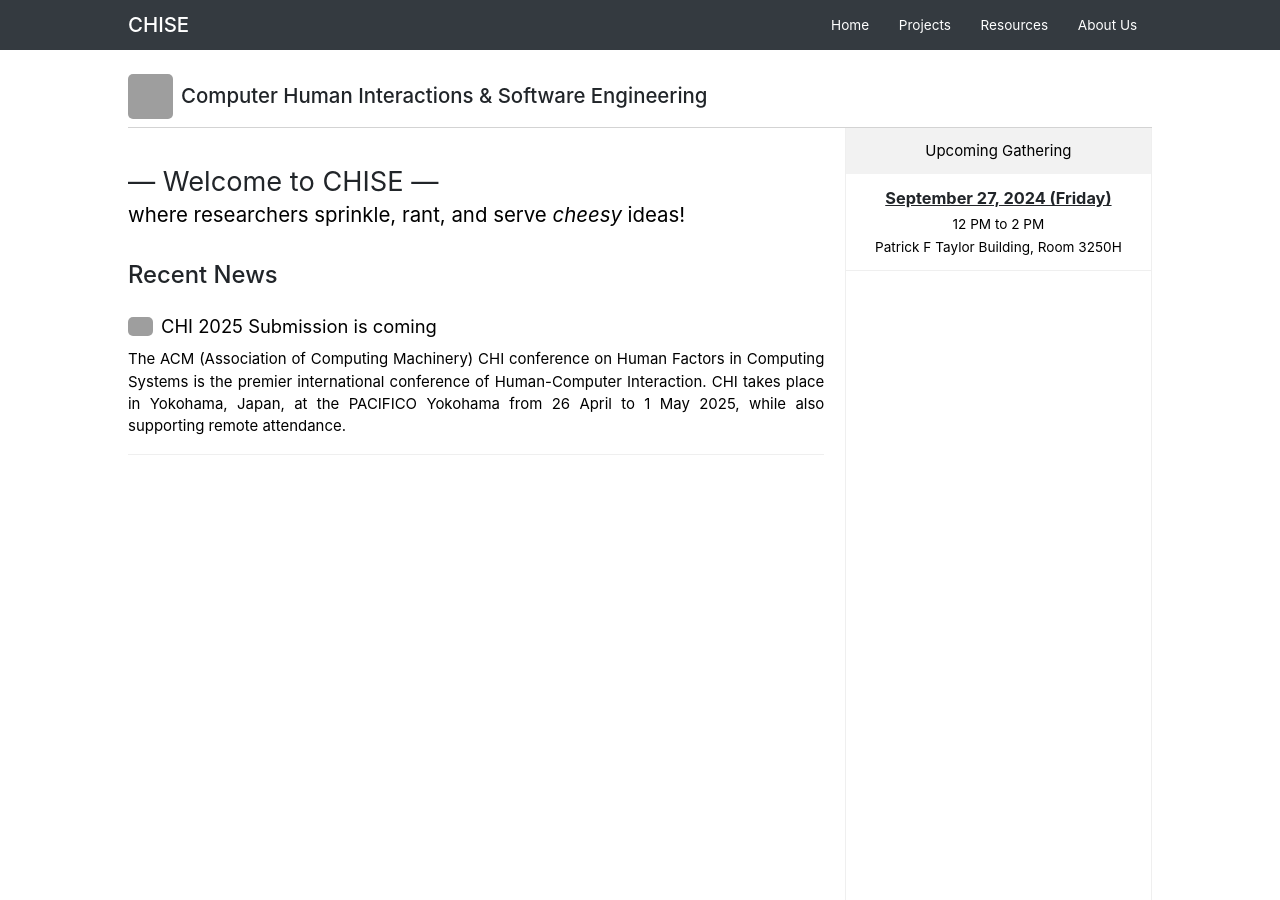
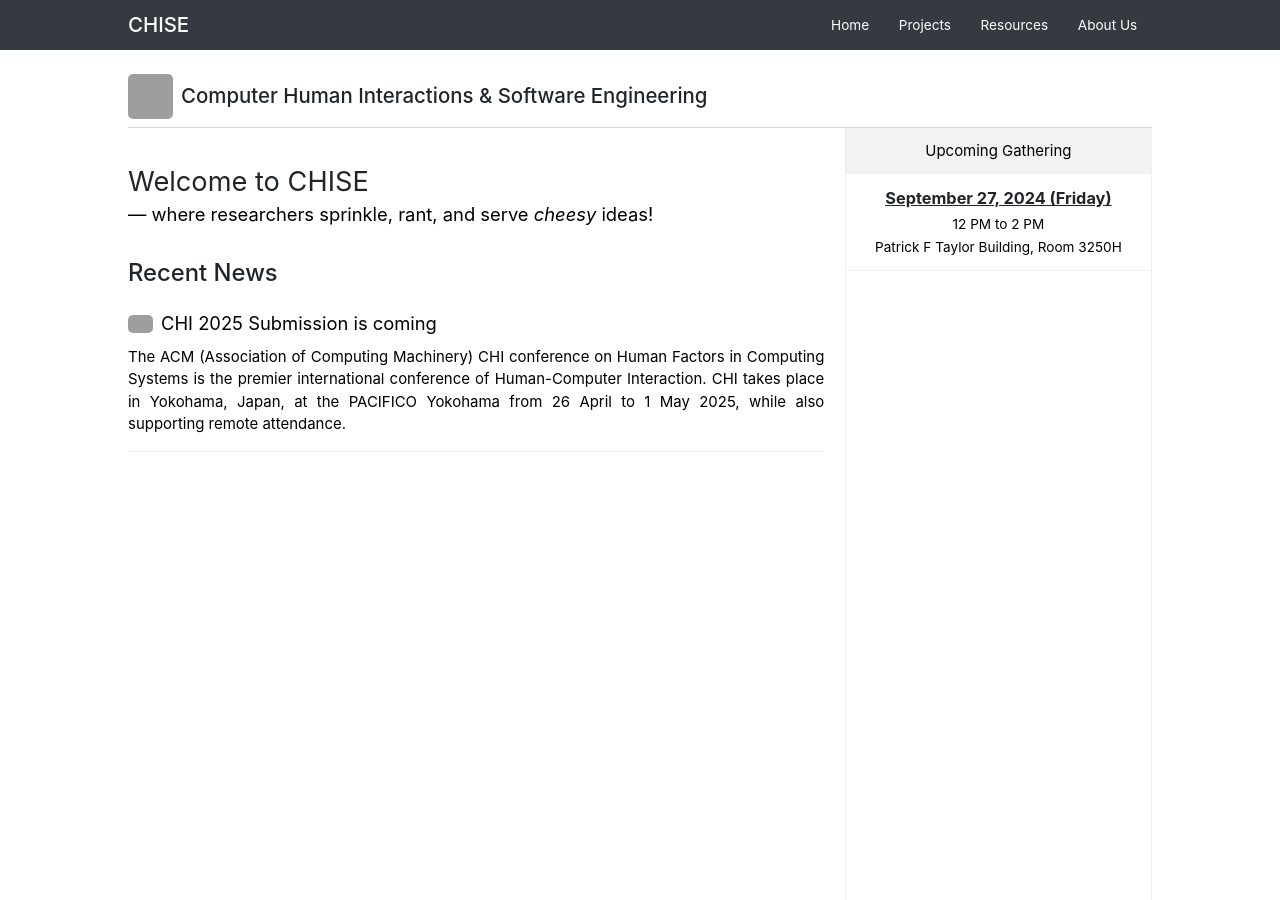
Before and after one commit to ShristiShrestha/ShristiShrestha.github.io, a Jekyll site: the page built from index.html, in a window 1280 px wide. Built offline with Jekyll 4.4.1, drawn with Linux system fonts in a browser that asks for light colours; nearby versions of some CDN libraries; the list of posts is cut into pages by our own code; grey boxes are pictures that could not be loaded.

Commit message:
refactor jumbo home text

```diff
--- a/public/css/global.css
+++ b/public/css/global.css
@@ -94,13 +94,16 @@
 }
 
 /* text colors */
+.text-black{
+    color: black !important;
+}
 
 .text-gray{
-    color: gray;
+    color: gray !important;
 }
 
 .text-blue{
-    color: blue;
+    color: blue !important;
 }
 
 /* spacing */
--- a/public/css/home.css
+++ b/public/css/home.css
@@ -14,7 +14,7 @@
 }
 
 .welcome-jumbotron h1{
-    font-size: 2rem !important;
+    font-size: 2em !important;
     line-height: 1.5;
     word-wrap: break-word;
     white-space: break-spaces;
@@ -24,7 +24,7 @@
 }
 
 .welcome-jumbotron p{
-    font-size: 1.5rem !important;
+    font-size: 1.35em !important;
     line-height: 1.2;
     font-weight: normal;
 }
```
Also changed, not shown: _posts/2024-09-07-home-.md (+2 -2 lines).
